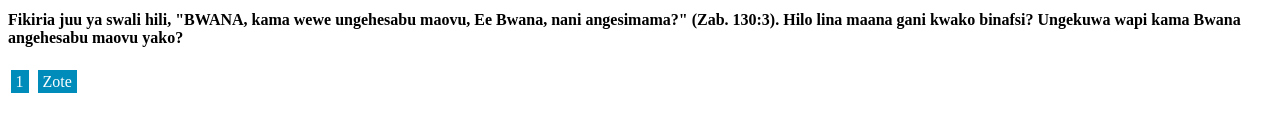
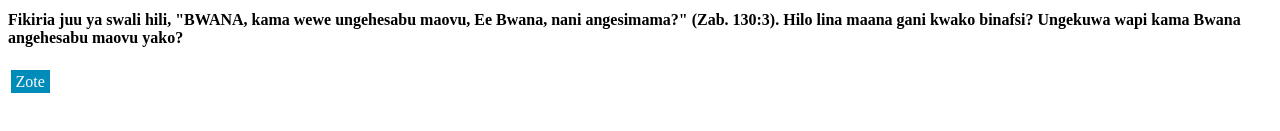
Before and after one commit to greysonsanga/Less, a plain HTML site: page FEB13.HTML in a window 1280 px wide. Shown: the part 617-748 px from the top of the page. Drawn offline with Linux system fonts and the light colour scheme.

Commit message:
Update FEB13.HTML

```diff
--- a/FEB13.HTML
+++ b/FEB13.HTML
@@ -59,10 +59,10 @@ Watoto wa Mungu wameitwa kumngoja Bwana (Zab. 27:14, Zab. 37:34). Neno la Kiebra
 Ona jinsi ombi binafsi la mtunga-zaburi linavyokuwa la jumuiya nzima (Zab. 130:7, 8). Ustawi wa mtu binafsi hauwezi kutenganishwa na ule wa watu wote. Hivyo, mtu hajiombei yeye tu bali kwa ajili ya jamii. Kama waumini, sisi ni sehemu ya jumuiya, na kile kinachoathiri sehemu moja ya jumuiya kinamwathiri kila mtu.
 </P>
 <H4>
-Fikiria juu ya swali hili, "BWANA, kama wewe ungehesabu maovu, Ee Bwana, nani angesimama?" (Zab. 130:3). Hilo lina maana gani kwako binafsi? Ungekuwa wapi kama Bwana angehesabu maovu yako? </H4><a href="#" class="button">1</a>
+Fikiria juu ya swali hili, "BWANA, kama wewe ungehesabu maovu, Ee Bwana, nani angesimama?" (Zab. 130:3). Hilo lina maana gani kwako binafsi? Ungekuwa wapi kama Bwana angehesabu maovu yako? </H4>
 
 
-<a href="/month.html" class="button">Zote</a>
+<a href="month.html" class="button">Zote</a>
 
 </body>
 </html>
```
